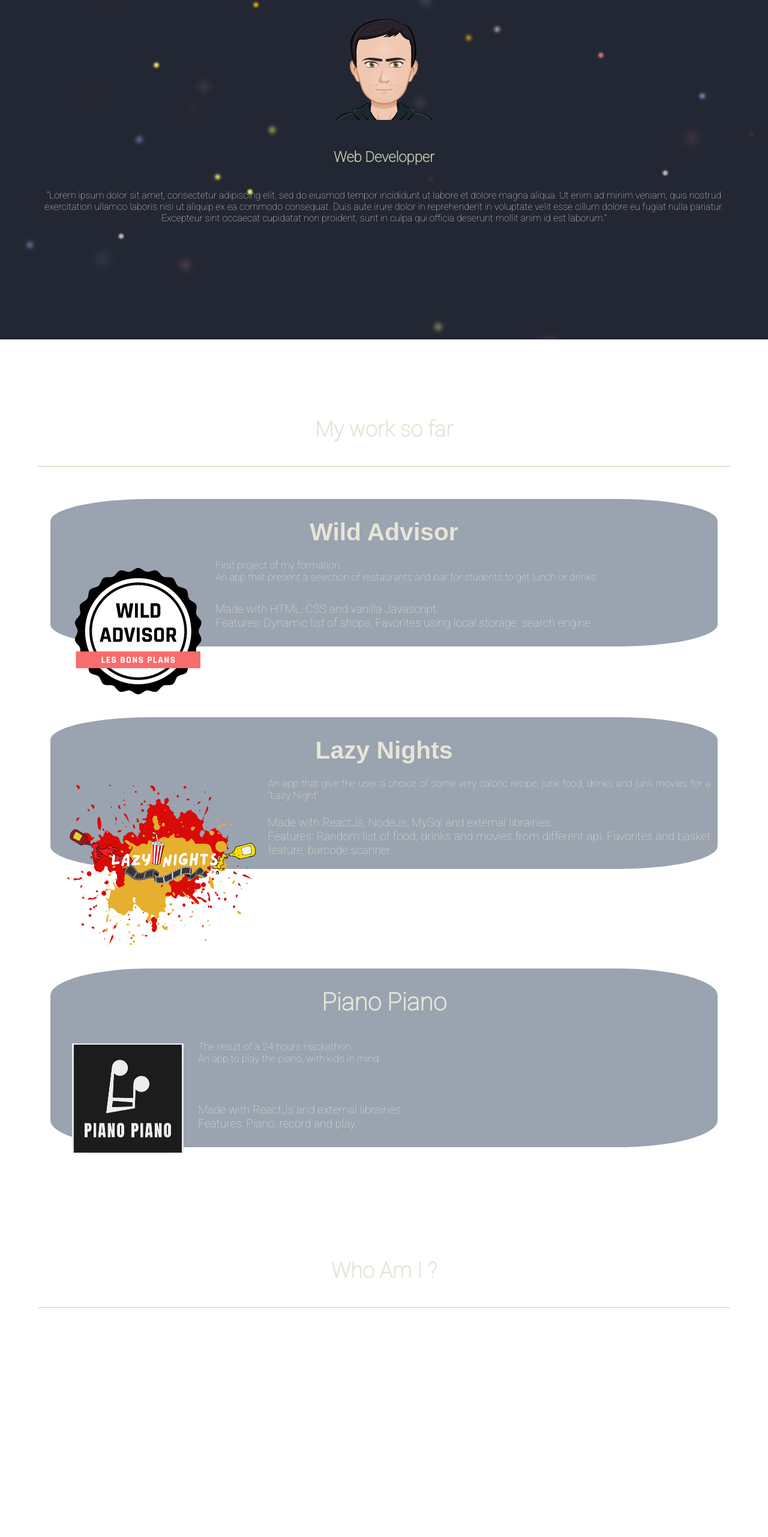
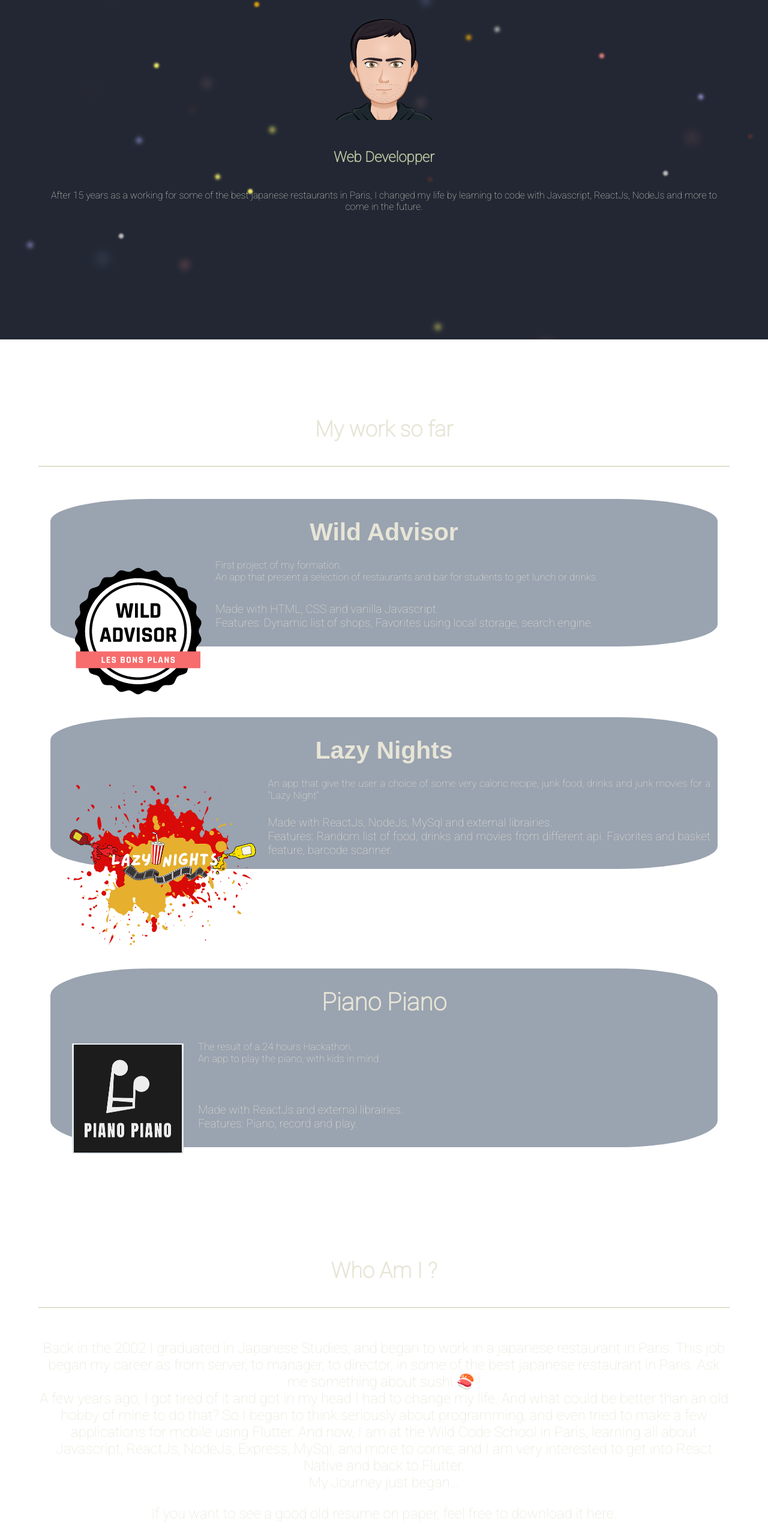
Before and after one commit to Eti-Fromentin/portfolio, a React (Create React App) app: page / in a window 1280 px wide. Shown: the part 234-2797 px from the top of the page at 60% size. Before the commit the page ends 2588 px from the top, so only its background shows below. Built offline with nearby package versions, Linux system fonts and the light colour scheme; a web font is replaced by a local one.

Commit message:
second draft

```diff
--- a/src/App.js
+++ b/src/App.js
@@ -1,4 +1,4 @@
-import React, { useState, useEffect } from "react";
+import React, { useState, useEffect, useRef } from "react";
 import Aos from "aos";
 import "aos/dist/aos.css";
 
@@ -10,9 +10,16 @@ import ProjectOne from "./components/projectone";
 import ProjectTwo from "./components/projecttwo";
 import ProjectThree from "./components/projectthree";
 import LanguageButton from "./components/languageButton";
+import Resume from "./components/resume";
 
 function App() {
-  const [language, setLanguage] = useState('english')
+  const [language, setLanguage] = useState('english');
+  const introRef = useRef(null);
+  const worksRef = useRef(null);
+  const resumeRef = useRef(null);
+
+  const scrollToRef = (ref) => window.scrollTo(0, ref.current.offsetTop - 100);
+
 
   useEffect(() => {
     Aos.init({ duration: 1500 });
@@ -21,12 +28,12 @@ function App() {
   return (
     <div className={styles.App}>
       <Background />
-      <Navbar lang={language} />
+      <Navbar lang={language} scroll={scrollToRef} references={{introRef, worksRef, resumeRef}} />
       <LanguageButton setLanguage={setLanguage} />
-      <main className={styles.main}>
+      <main className={styles.main} ref={introRef}>
         <Intro lang={language}/>
-        <section className={styles.work}>
-          <h2 className={styles.worktitle}>My work so far</h2>
+        <section className={styles.work} ref={worksRef}>
+          <h2 className={styles.worktitle} >My work so far</h2>
           <div data-aos="flip-right" data-aos-once="false">
             <ProjectOne lang={language}/>
           </div>
@@ -37,9 +44,9 @@ function App() {
             <ProjectThree lang={language}/>
           </div>
         </section>
-        <section className={styles.resume}>
+        <section className={styles.resume} ref={resumeRef}>
           <h2 className={styles.resumeTitle}>Who Am I ?</h2>
-          <p></p>
+          <Resume lang={language} />
         </section>
       </main>
     </div>
--- a/src/components/intro.jsx
+++ b/src/components/intro.jsx
@@ -8,19 +8,13 @@ function Intro() {
   return (
     <div className={styles.intro}>
         <h1 className={styles.name}>
-            Etienne Fomentin
+            Etienne Fromentin
         </h1>
         <img src={avatar} alt='avatar' className={styles.avatar} />
 
         <h2 className={styles.title}>Web Developper</h2>
       <p className={styles.introText}>
-        "Lorem ipsum dolor sit amet, consectetur adipiscing elit, sed do eiusmod
-        tempor incididunt ut labore et dolore magna aliqua. Ut enim ad minim
-        veniam, quis nostrud exercitation ullamco laboris nisi ut aliquip ex ea
-        commodo consequat. Duis aute irure dolor in reprehenderit in voluptate
-        velit esse cillum dolore eu fugiat nulla pariatur. Excepteur sint
-        occaecat cupidatat non proident, sunt in culpa qui officia deserunt
-        mollit anim id est laborum."
+        After 15 years as a working for some of the best japanese restaurants in Paris, I changed my life by learning to code with Javascript, ReactJs, NodeJs and more to come in the future.
       </p>
        </div>
   );
--- a/src/components/navbar.jsx
+++ b/src/components/navbar.jsx
@@ -1,15 +1,34 @@
 import React from "react";
 import styles from "./navbar.module.css";
 
-function Navbar() {
+function Navbar(props) {
   return (
     <nav className={styles.navbar}>
-
-        <div className={styles.navbarText}>Intro</div>
-        <div className={styles.navbarText}>Projects</div>
-        <div className={styles.navbarText}>Resume</div>
-        <div className={styles.navbarText}> Contact</div>
-
+      <div
+        className={styles.navbarText}
+        onClick={() => {
+          props.scroll(props.references.introRef);
+        }}
+      >
+        Intro
+      </div>
+      <div
+        className={styles.navbarText}
+        onClick={() => {
+          props.scroll(props.references.worksRef);
+        }}
+      >
+        Projects
+      </div>
+      <div
+        className={styles.navbarText}
+        onClick={() => {
+          props.scroll(props.references.resumeRef);
+        }}
+      >
+        Resume
+      </div>
+      <div className={styles.navbarText}> Contact</div>
     </nav>
   );
 }
--- a/src/components/navbar.module.css
+++ b/src/components/navbar.module.css
@@ -20,3 +20,7 @@
   font-family: "Roboto", sans-serif;
   color: #e7e5d6;
 }
+
+.navbarText:hover {
+  cursor: pointer;
+}
--- /dev/null
+++ b/src/components/resume.jsx
@@ -0,0 +1,25 @@
+import React from 'react'
+
+import styles from './resume.module.css'
+
+function Resume() {
+    return (
+        <div className={styles.resume}>
+            <p className={styles.resumeText}>
+              Back in the 2002 I graduated in Japanese Studies, and began to work in a japanese restaurant in Paris.
+               This job began my career as from server, to manager, to director, in some of the best japanese restaurant in Paris.
+              Ask me something about sushi 🍣 !<br />
+              A few years ago, I got tired of it and got in my head I had to change my life.
+              And what could be better than an old hobby of mine to do that?
+              So I began to think seriously about programming, and even tried to make a few applications for mobile using Flutter.
+              And now, I am at the Wild Code School in Paris, learning all about Javascript, ReactJs, NodeJs, Express, MySql, and more to come; and I am very interested to get into React Native and back to Flutter.<br />
+              My Journey just began...
+            </p>
+            <p>
+                If you want to see a good old resume on paper, feel free to download it here.
+            </p>
+        </div>
+    )
+}
+
+export default Resume;
--- /dev/null
+++ b/src/components/resume.module.css
@@ -0,0 +1,8 @@
+.resume {
+    color: #e7e5d6;
+}
+
+
+.resumeText {
+    color: #e7e5d6;
+}
```
